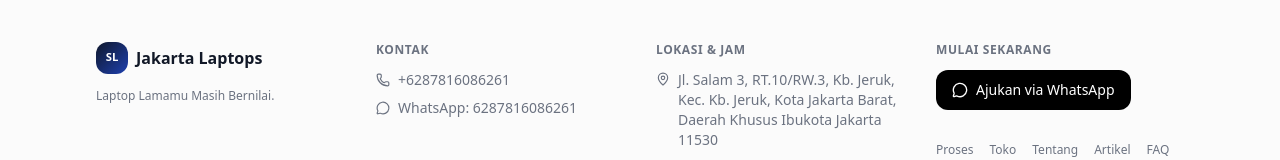
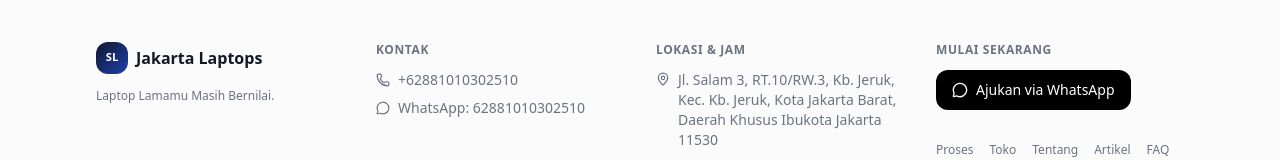
Before and after one commit to abuauf4/Saka-laptop, a Next.js app: page / in a window 1280 px wide. Shown: the part 6635-6795 px from the top of the page. Built offline with nearby package versions, Linux system fonts and the light colour scheme; no server answers; the database is empty.

Commit message:
fix: update telepon & whatsapp to +62881010302510

```diff
--- a/src/data/homepage-static.ts
+++ b/src/data/homepage-static.ts
@@ -212,8 +212,8 @@
   foto: "/assets/homepage/logo.svg",
   alamat:
     "Jl. Salam 3, RT.10/RW.3, Kb. Jeruk, Kec. Kb. Jeruk, Kota Jakarta Barat, Daerah Khusus Ibukota Jakarta 11530",
-  telepon: "+6287816086261",
-  whatsapp: "6287816086261",
+  telepon: "+62881010302510",
+  whatsapp: "62881010302510",
   jamWeekday: "Senin - Sabtu: 09.00 - 21.00 WIB",
   jamWeekend: "Minggu: 10.00 - 18.00 WIB",
   mapsLink: "https://maps.app.goo.gl/bENhSKVVmPKcfAeq9?g_st=ac",
```
